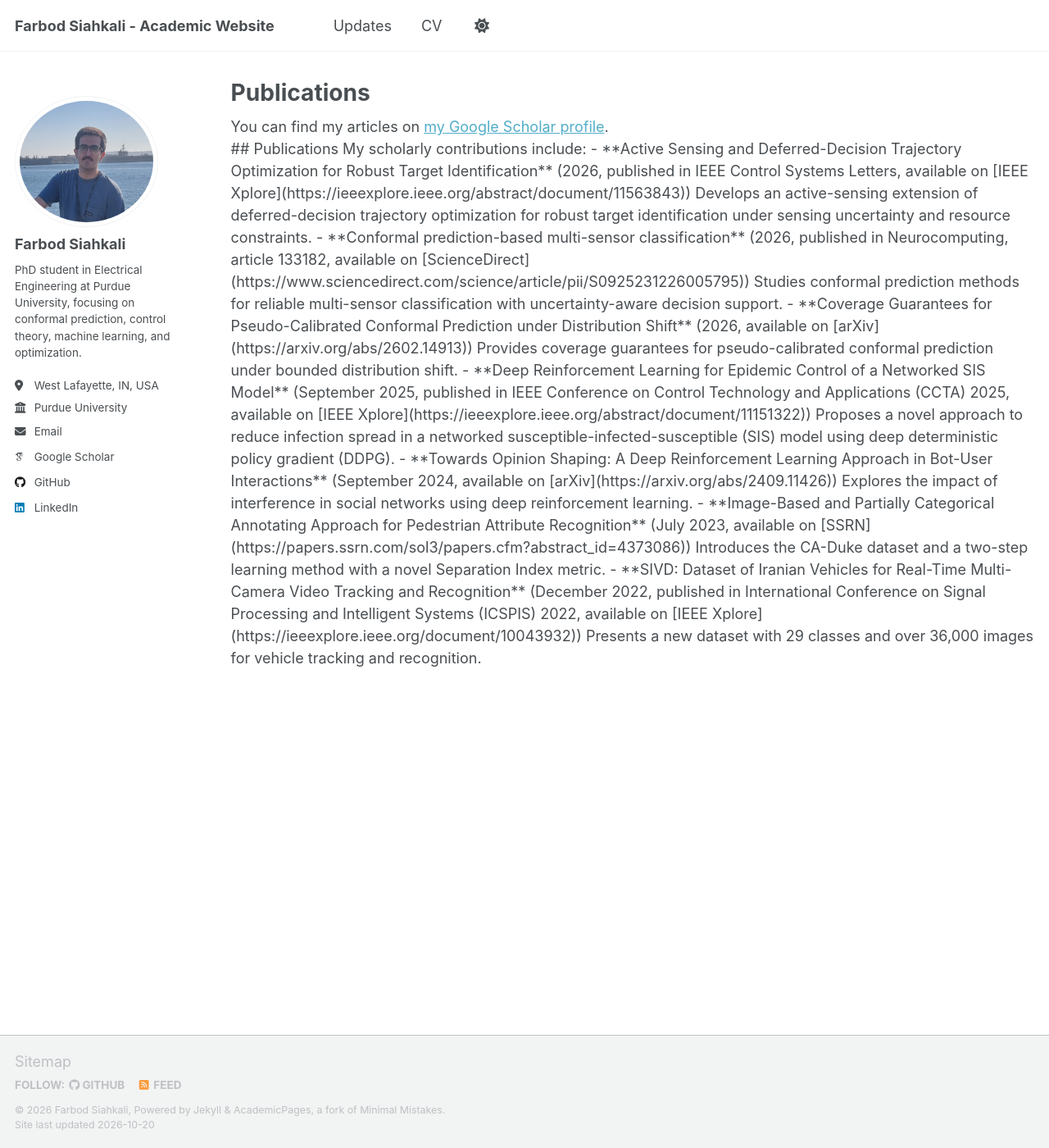
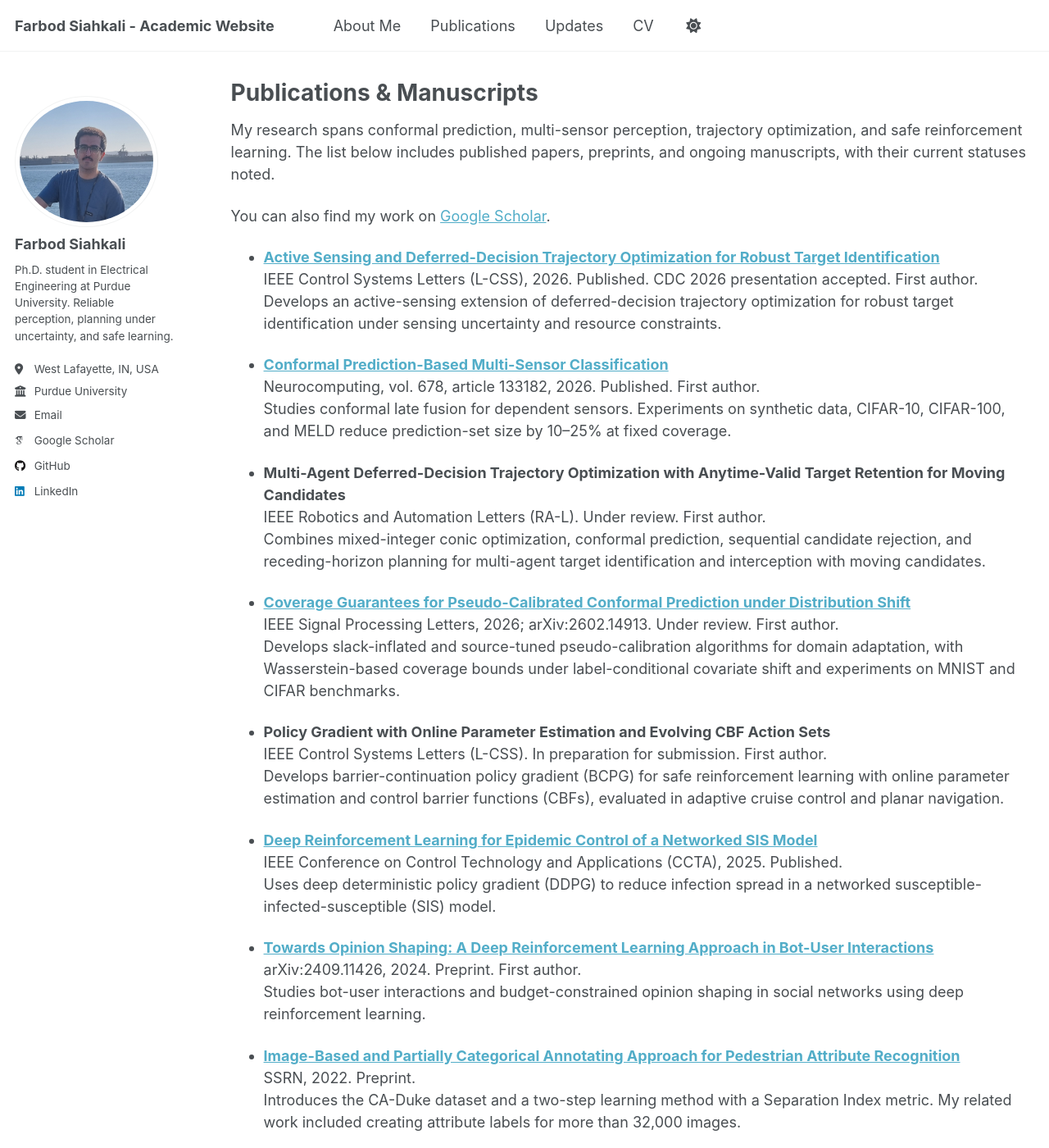
Before and after one commit to Farbod-Siahkali/Farbod-Siahkali.github.io, a Jekyll site: the page built from _pages/publications.html, in a window 1280 px wide and 1400 px high. Shown: the whole window at 82% size. Built offline with Jekyll 4.4.1, drawn with Linux system fonts in a browser that asks for light colours; some web fonts are replaced; a script that is not in the unit is left out; some of the changed text lies outside the part shown.

Commit message:
Update academic website content from current resume

```diff
--- a/_config.yml
+++ b/_config.yml
@@ -23,7 +23,7 @@ author:
   avatar: "profile.png" # Update with the filename of your profile picture in the /assets/images/ directory
   name: "Farbod Siahkali"
   pronouns: "" # Add if applicable, e.g., "he/him"
-  bio: "PhD student in Electrical Engineering at Purdue University, focusing on conformal prediction, control theory, machine learning, and optimization."
+  bio: "Ph.D. student in Electrical Engineering at Purdue University. Reliable perception, planning under uncertainty, and safe learning."
   location: "West Lafayette, IN, USA"
   employer: "Purdue University"
   #uri: "https://farbod-siahkali.github.io/AboutMe/"
--- /dev/null
+++ b/_data/research_publications.yml
@@ -0,0 +1,59 @@
+# Publications and manuscript statuses from the October 2026 resume.
+- title: "Active Sensing and Deferred-Decision Trajectory Optimization for Robust Target Identification"
+  venue: "IEEE Control Systems Letters (L-CSS), 2026"
+  status: "Published. CDC 2026 presentation accepted."
+  first_author: true
+  url: "https://doi.org/10.1109/LCSYS.2026.3703893"
+  detail: "Develops an active-sensing extension of deferred-decision trajectory optimization for robust target identification under sensing uncertainty and resource constraints."
+
+- title: "Conformal Prediction-Based Multi-Sensor Classification"
+  venue: "Neurocomputing, vol. 678, article 133182, 2026"
+  status: "Published."
+  first_author: true
+  url: "https://doi.org/10.1016/j.neucom.2026.133182"
+  detail: "Studies conformal late fusion for dependent sensors. Experiments on synthetic data, CIFAR-10, CIFAR-100, and MELD reduce prediction-set size by 10–25% at fixed coverage."
+
+- title: "Multi-Agent Deferred-Decision Trajectory Optimization with Anytime-Valid Target Retention for Moving Candidates"
+  venue: "IEEE Robotics and Automation Letters (RA-L)"
+  status: "Under review."
+  first_author: true
+  detail: "Combines mixed-integer conic optimization, conformal prediction, sequential candidate rejection, and receding-horizon planning for multi-agent target identification and interception with moving candidates."
+
+- title: "Coverage Guarantees for Pseudo-Calibrated Conformal Prediction under Distribution Shift"
+  venue: "IEEE Signal Processing Letters, 2026; arXiv:2602.14913"
+  status: "Under review."
+  first_author: true
+  url: "https://arxiv.org/abs/2602.14913"
+  detail: "Develops slack-inflated and source-tuned pseudo-calibration algorithms for domain adaptation, with Wasserstein-based coverage bounds under label-conditional covariate shift and experiments on MNIST and CIFAR benchmarks."
+
+- title: "Policy Gradient with Online Parameter Estimation and Evolving CBF Action Sets"
+  venue: "IEEE Control Systems Letters (L-CSS)"
+  status: "In preparation for submission."
+  first_author: true
+  detail: "Develops barrier-continuation policy gradient (BCPG) for safe reinforcement learning with online parameter estimation and control barrier functions (CBFs), evaluated in adaptive cruise control and planar navigation."
+
+- title: "Deep Reinforcement Learning for Epidemic Control of a Networked SIS Model"
+  venue: "IEEE Conference on Control Technology and Applications (CCTA), 2025"
+  status: "Published."
+  url: "https://ieeexplore.ieee.org/document/11151322"
+  detail: "Uses deep deterministic policy gradient (DDPG) to reduce infection spread in a networked susceptible-infected-susceptible (SIS) model."
+
+- title: "Towards Opinion Shaping: A Deep Reinforcement Learning Approach in Bot-User Interactions"
+  venue: "arXiv:2409.11426, 2024"
+  status: "Preprint."
+  first_author: true
+  url: "https://arxiv.org/abs/2409.11426"
+  detail: "Studies bot-user interactions and budget-constrained opinion shaping in social networks using deep reinforcement learning."
+
+- title: "Image-Based and Partially Categorical Annotating Approach for Pedestrian Attribute Recognition"
+  venue: "SSRN, 2022"
+  status: "Preprint."
+  url: "https://papers.ssrn.com/sol3/papers.cfm?abstract_id=4373086"
+  detail: "Introduces the CA-Duke dataset and a two-step learning method with a Separation Index metric. My related work included creating attribute labels for more than 32,000 images."
+
+- title: "SIVD: Dataset of Iranian Vehicles for Real-Time Multi-Camera Video Tracking and Recognition"
+  venue: "IEEE International Conference on Signal Processing and Intelligent Systems (ICSPIS), 2022"
+  status: "Published."
+  first_author: true
+  url: "https://ieeexplore.ieee.org/document/10043932"
+  detail: "Introduces a dataset with over 36,000 images and 29 classes for real-time multi-camera vehicle tracking and recognition."
--- /dev/null
+++ b/_includes/research-publications.html
@@ -0,0 +1,11 @@
+<ul>
+{% for paper in site.data.research_publications %}
+  <li>
+    <p>
+      {% if paper.url %}<strong><a href="{{ paper.url | escape }}">{{ paper.title | escape }}</a></strong>{% else %}<strong>{{ paper.title | escape }}</strong>{% endif %}<br>
+      {{ paper.venue | escape }}. {{ paper.status | escape }}{% if paper.first_author %} First author.{% endif %}
+      {% unless include.brief %}<br>{{ paper.detail | escape }}{% endunless %}
+    </p>
+  </li>
+{% endfor %}
+</ul>
--- a/_pages/cv.md
+++ b/_pages/cv.md
@@ -9,20 +9,28 @@ redirect_from:
 
 {% include base_path %}
 
+[Download my CV (PDF)]({{ base_path }}/files/Farbod_Siahkali_CV.pdf)
+
 
 ## Education
-* **Ph.D. in Electrical Engineering (Automatic Control Area)**, Purdue University, Aug. 2024 – May 2029 (Expected, GPA: 3.83), West Lafayette, IN, USA
+* **Ph.D. in Electrical Engineering (Automatic Control Area)**, Purdue University, Aug. 2024 – May 2029 (Expected), West Lafayette, IN, USA
+* **M.S. in Electrical Engineering**, Purdue University, Expected December 2026 (GPA: 3.83), West Lafayette, IN, USA
 * **B.S. in Electrical Engineering (Control Engineering Branch)**, University of Tehran, Sep. 2019 – July 2023 (Score: 18.36/20, GPA: 3.92), Tehran, Iran
 * **Diploma of Mathematics**, Salam High School, June 2016 – Sep. 2019 (Score: 19.32/20, GPA: 4.00), Tehran, Iran
 
-## Work Experience
-* **Research Assistant, Prof. Vijay Gupta's Lab**, Purdue University, Aug. 2024 – Present
-  * Conducting research on conformal prediction theory with projects in cooperative perception, trajectory optimization, and domain adaptation.
+## Research & Teaching Experience
+* **Graduate Research Assistant, Prof. Vijay Gupta's Lab**, Purdue University, Aug. 2024 – Present
+  * Develop reliable perception and planning methods using conformal prediction, multi-sensor fusion, trajectory optimization, and safe reinforcement learning.
+  * Developed conformal late fusion for dependent sensor outputs, reducing prediction-set size by **10–25% at fixed coverage** on synthetic, CIFAR-10, CIFAR-100, and MELD benchmarks.
+  * Developed slack-inflated and source-tuned pseudo-calibration algorithms for domain adaptation, with Wasserstein-based coverage bounds under label-conditional covariate shift.
+  * Developed single- and multi-agent deferred-decision trajectory optimization using mixed-integer conic optimization, conformal prediction, sequential candidate rejection, and receding-horizon planning.
+  * Developed barrier-continuation policy gradient (BCPG) for safe reinforcement learning with online parameter estimation and control barrier functions, evaluated in adaptive cruise control and planar navigation.
 * **Research Assistant, Intelligent Networks Lab**, University of Tehran, Oct. 2023 – July 2024
-  * Developed a deep reinforcement learning approach for opinion shaping in social networks.
+  * Implemented DDPG policies for networked epidemic control and budget-constrained opinion shaping.
 * **Research Assistant, TaarLab: Human and Robot Interaction Laboratory**, University of Tehran, May 2021 – Oct. 2022
   * Developed deep convolutional neural networks for person re-identification, attribute recognition, and attribute retrieval tasks.
-  * Implemented human detection and tracking models on local datasets.
+  * Built PyTorch pipelines with YOLOv5 and OSNet for detection, re-identification, and multi-object tracking.
+  * Created CA-Duke labels for 32,000+ images and contributed to the SIVD dataset with 36,000+ images and 29 classes.
 * **Teaching Assistant**, University of Tehran, Sep. 2020 – July 2023
   * *Neural Networks & Deep Learning* (Master's Course), Spring & Fall 2023, Dr. Kalhor
   * *Operational Research*, Fall 2023, Dr. Ramezaney Moghadam
@@ -31,33 +39,35 @@ redirect_from:
   * *Engineering Mathematics*, Fall 2021, Dr. Tale Masouleh
   * *Engineering Mathematics*, Spring 2021, Dr. Taheri
   * *Introduction to Computing Systems and Programming*, Fall 2020 & Fall 2021, Dr. Moradi
-* **Conference Reviewer**, Aug. 2023 – Present
+* **Research Mentor**, Purdue ASPIRE REU, 2026
+* **Reviewer**
+  * Neurocomputing
+  * IEEE Control Systems Letters (L-CSS)
+  * IEEE Conference on Decision and Control (CDC)
   * International Conference on Intelligent Computing and Next Generation Networks (ICNGN 2023)
   * 4th International Conference on Electrical, Computer, Communications, & Mechatronics Engineering (ICECCME 2024)
   * International Conference on Electrical and Computer Engineering Researches (ICECER 2024)
   * International Conference on Electrical, Computer, and Energy Technologies (ICECET 2024)
 
-## Publications
-* **Active Sensing and Deferred-Decision Trajectory Optimization for Robust Target Identification**, IEEE Control Systems Letters, 2026
-  * Developed an active-sensing extension of deferred-decision trajectory optimization for robust target identification under sensing uncertainty and resource constraints.
-* **Conformal prediction-based multi-sensor classification**, Neurocomputing, 2026
-  * Studied conformal prediction methods for reliable multi-sensor classification with uncertainty-aware decision support.
-* **Coverage Guarantees for Pseudo-Calibrated Conformal Prediction under Distribution Shift**, arXiv, 2026
-  * Provided coverage guarantees for pseudo-calibrated conformal prediction under bounded distribution shift.
-* **Deep Reinforcement Learning for Epidemic Control of a Networked SIS Model**, IEEE Conference on Control Technology and Applications (CCTA) 2025, Sep. 2025
-  * Proposed a novel approach to reduce infection spread using deep deterministic policy gradient (DDPG).
-* **Towards Opinion Shaping: A Deep Reinforcement Learning Approach in Bot-User Interactions**, arXiv, Sep. 2024
-  * Investigated interference effects in social networks using deep reinforcement learning.
-* **Image-Based and Partially Categorical Annotating Approach for Pedestrian Attribute Recognition**, Social Science Research Network (SSRN), July 2023
-  * Proposed the CA-Duke dataset and a two-step learning method for evaluating data separability via the Separation Index.
-* **SIVD: Dataset of Iranian Vehicles for Real-Time Multi-Camera Video Tracking and Recognition**, International Conference on Signal Processing and Intelligent Systems (ICSPIS 2022), Dec. 2022
-  * Introduced the SIVD dataset with 29 classes and over 36,000 images for vehicle tracking and recognition.
+## Publications & Manuscripts
+
+{% include research-publications.html brief=true %}
+
+[Research summaries and paper links](/publications/)
+
+## Technical Skills
+
+* **Languages & Tools:** Python, MATLAB, C, Git, Linux, LaTeX.
+* **ML Libraries:** PyTorch, TensorFlow, NumPy, Pandas, SciPy, scikit-learn.
+* **Methods:** Conformal prediction, uncertainty quantification, sensor fusion, Bayesian inference, domain adaptation, mixed-integer/conic optimization, trajectory planning, multi-agent systems, safe reinforcement learning, control barrier functions, computer vision.
 
 ## Research Interests
-* Conformal Prediction
-* Control Theory
-* Machine Learning
-* Optimization
+* Conformal prediction and uncertainty quantification
+* Multi-sensor fusion and reliable perception
+* Trajectory optimization and multi-agent planning
+* Domain adaptation
+* Safe reinforcement learning and control barrier functions
+* Control theory and optimization
 
 ## Relevant Coursework
 * Neural Networks & Deep Learning (Graduate Course)
--- a/_pages/publications.html
+++ b/_pages/publications.html
@@ -1,34 +1,12 @@
 ---
 layout: archive
-title: "Publications"
+title: "Publications & Manuscripts"
 permalink: /publications/
 author_profile: true
 ---
 
-{% if site.author.googlescholar %}
-  <div class="wordwrap">You can find my articles on <a href="{{site.author.googlescholar}}">my Google Scholar profile</a>.</div>
-{% endif %}
+<p>My research spans conformal prediction, multi-sensor perception, trajectory optimization, and safe reinforcement learning. The list below includes published papers, preprints, and ongoing manuscripts, with their current statuses noted.</p>
 
-## Publications
-My scholarly contributions include:
+<p>You can also find my work on <a href="{{ site.author.googlescholar }}">Google Scholar</a>.</p>
 
-- **Active Sensing and Deferred-Decision Trajectory Optimization for Robust Target Identification** (2026, published in IEEE Control Systems Letters, available on [IEEE Xplore](https://ieeexplore.ieee.org/abstract/document/11563843))
-  Develops an active-sensing extension of deferred-decision trajectory optimization for robust target identification under sensing uncertainty and resource constraints.
-
-- **Conformal prediction-based multi-sensor classification** (2026, published in Neurocomputing, article 133182, available on [ScienceDirect](https://www.sciencedirect.com/science/article/pii/S0925231226005795))
-  Studies conformal prediction methods for reliable multi-sensor classification with uncertainty-aware decision support.
-
-- **Coverage Guarantees for Pseudo-Calibrated Conformal Prediction under Distribution Shift** (2026, available on [arXiv](https://arxiv.org/abs/2602.14913))
-  Provides coverage guarantees for pseudo-calibrated conformal prediction under bounded distribution shift.
-
-- **Deep Reinforcement Learning for Epidemic Control of a Networked SIS Model** (September 2025, published in IEEE Conference on Control Technology and Applications (CCTA) 2025, available on [IEEE Xplore](https://ieeexplore.ieee.org/abstract/document/11151322))
-  Proposes a novel approach to reduce infection spread in a networked susceptible-infected-susceptible (SIS) model using deep deterministic policy gradient (DDPG).
-
-- **Towards Opinion Shaping: A Deep Reinforcement Learning Approach in Bot-User Interactions** (September 2024, available on [arXiv](https://arxiv.org/abs/2409.11426))
-  Explores the impact of interference in social networks using deep reinforcement learning.
-
-- **Image-Based and Partially Categorical Annotating Approach for Pedestrian Attribute Recognition** (July 2023, available on [SSRN](https://papers.ssrn.com/sol3/papers.cfm?abstract_id=4373086))
-  Introduces the CA-Duke dataset and a two-step learning method with a novel Separation Index metric.
-
-- **SIVD: Dataset of Iranian Vehicles for Real-Time Multi-Camera Video Tracking and Recognition** (December 2022, published in International Conference on Signal Processing and Intelligent Systems (ICSPIS) 2022, available on [IEEE Xplore](https://ieeexplore.ieee.org/document/10043932))
-  Presents a new dataset with 29 classes and over 36,000 images for vehicle tracking and recognition.
+{% include research-publications.html %}
--- a/_pages/updates.html
+++ b/_pages/updates.html
@@ -3,28 +3,33 @@ layout: archive
 title: "Updates"
 permalink: /Updates/
 author_profile: true
+redirect_from:
+  - /updates/
 ---
-
-{% include base_path %}
 
 <h2>2026</h2>
 
 <h3>Active sensing paper published in IEEE Control Systems Letters</h3>
-
-<p>
-  Happy to announce that our paper
-  <strong>"Active Sensing and Deferred-Decision Trajectory Optimization for Robust Target Identification"</strong>
-  has been published in <strong>IEEE Control Systems Letters</strong>.
-  The paper is available on
-  <a href="https://ieeexplore.ieee.org/abstract/document/11563843">IEEE Xplore</a>.
-</p>
+<p>Our paper <strong>“Active Sensing and Deferred-Decision Trajectory Optimization for Robust Target Identification”</strong> is published in <strong>IEEE Control Systems Letters (L-CSS)</strong>. The <strong>CDC 2026 presentation is also accepted</strong>. <a href="https://doi.org/10.1109/LCSYS.2026.3703893">Read the paper</a>.</p>
 
 <h3>Multi-sensor conformal prediction paper published in Neurocomputing</h3>
+<p>Our paper <strong>“Conformal Prediction-Based Multi-Sensor Classification”</strong> is published in <strong>Neurocomputing</strong>, volume 678, article 133182. The work studies reliable classification with dependent sensor outputs. <a href="https://doi.org/10.1016/j.neucom.2026.133182">Read the paper</a>.</p>
 
-<p>
-  Happy to share that our paper
-  <strong>"Conformal prediction-based multi-sensor classification"</strong>
-  has been published in <strong>Neurocomputing</strong>.
-  The article is available on
-  <a href="https://www.sciencedirect.com/science/article/pii/S0925231226005795">ScienceDirect</a>.
-</p>
+<h3>Preprint on conformal prediction under distribution shift</h3>
+<p><strong>“Coverage Guarantees for Pseudo-Calibrated Conformal Prediction under Distribution Shift”</strong> is available as a preprint and is under review at <strong>IEEE Signal Processing Letters</strong>. <a href="https://arxiv.org/abs/2602.14913">Read the preprint</a>.</p>
+
+<h3>Research mentoring at Purdue</h3>
+<p>I am serving as a research mentor in Purdue’s <strong>ASPIRE Research Experience for Undergraduates (REU)</strong> program.</p>
+
+<h2>2025</h2>
+
+<h3>Reinforcement learning for epidemic control</h3>
+<p>Our paper <strong>“Deep Reinforcement Learning for Epidemic Control of a Networked SIS Model”</strong> is published at the <strong>IEEE Conference on Control Technology and Applications (CCTA)</strong>. <a href="https://ieeexplore.ieee.org/document/11151322">Read the paper</a>.</p>
+
+<h2>2024</h2>
+
+<h3>Joining Purdue University</h3>
+<p>In August, I began my Ph.D. in Electrical Engineering at <strong>Purdue University</strong> and joined <strong>Prof. Vijay Gupta’s lab</strong> as a Graduate Research Assistant.</p>
+
+<h3>Preprint on opinion shaping</h3>
+<p><strong>“Towards Opinion Shaping: A Deep Reinforcement Learning Approach in Bot-User Interactions”</strong> is available on arXiv. <a href="https://arxiv.org/abs/2409.11426">Read the preprint</a>.</p>
```
Also changed, not shown: _data/navigation.yml (+6 -26 lines), _pages/about.md (+27 -18 lines), .github/workflows/validate-site.yml (added), 1 other file.
